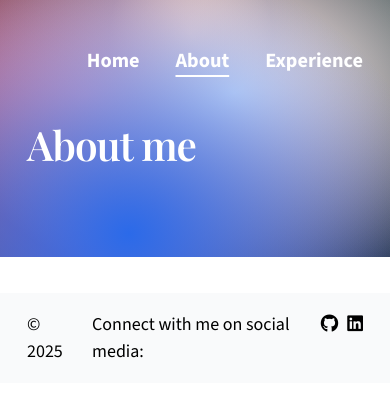
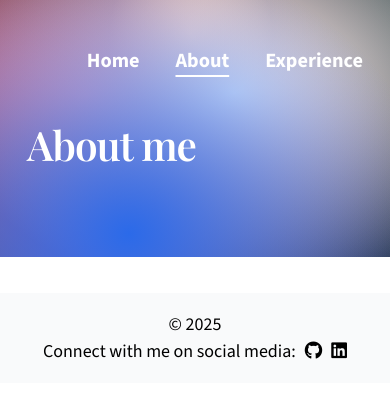
Before and after one commit to craftcmsdeveloper/website, a website built with Vite: page about.html in a window 390 px wide. Built offline with nearby package versions, Linux system fonts and the light colour scheme; a web font is replaced by a local one.

Commit message:
Better footer design for mobile

```diff
--- a/partials/footer.html
+++ b/partials/footer.html
@@ -1,5 +1,5 @@
 <footer class="mt-8 py-4 bg-gray-50">
-    <div class="mx-auto max-w-6xl px-6 lg:px-8 flex justify-between gap-4">
+    <div class="mx-auto max-w-6xl px-6 lg:px-8 block text-center sm:text-left sm:flex justify-between gap-4">
         <p>&copy; 2025</p>
         <nav>
             <dl class="list-none inline-flex gap-2">
```
